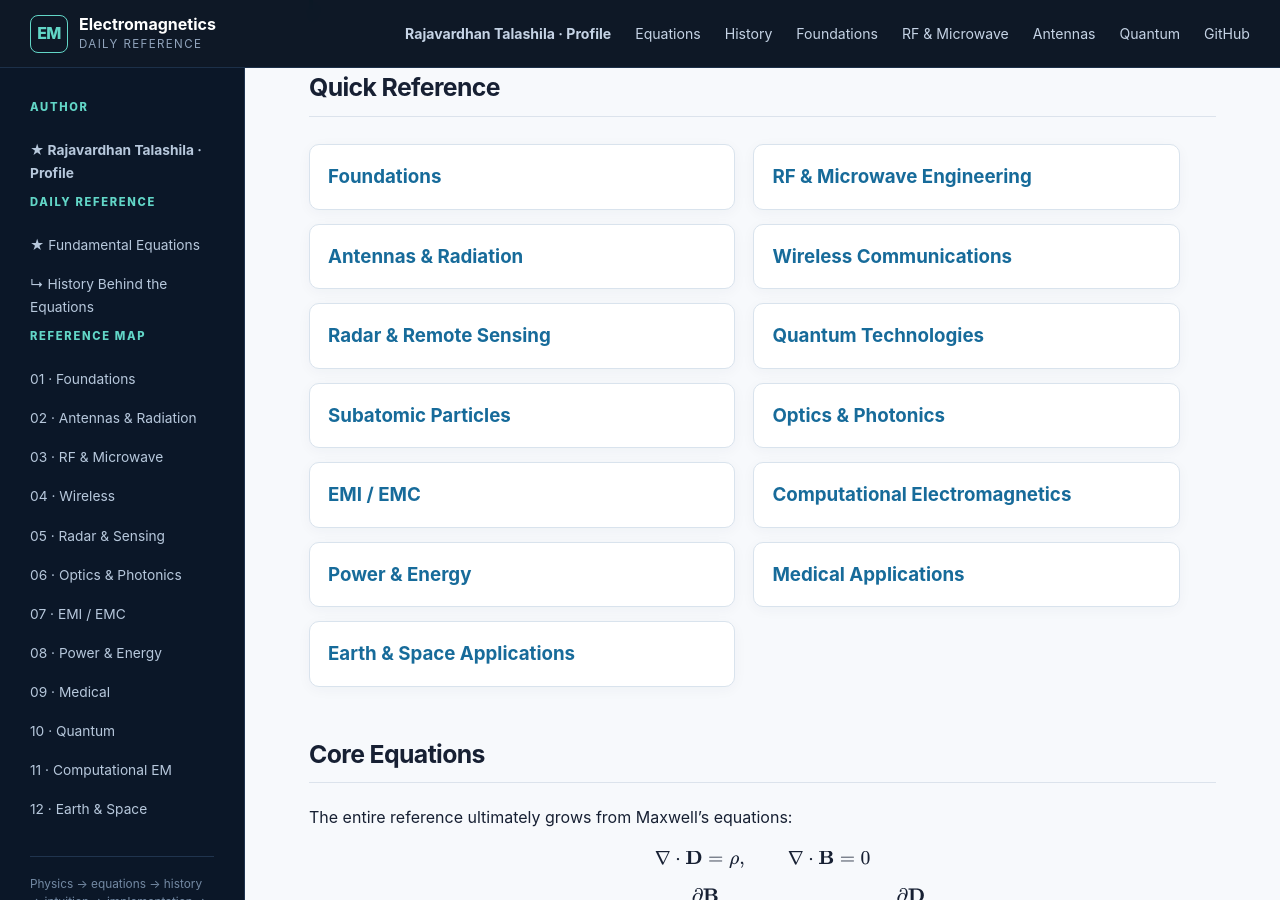
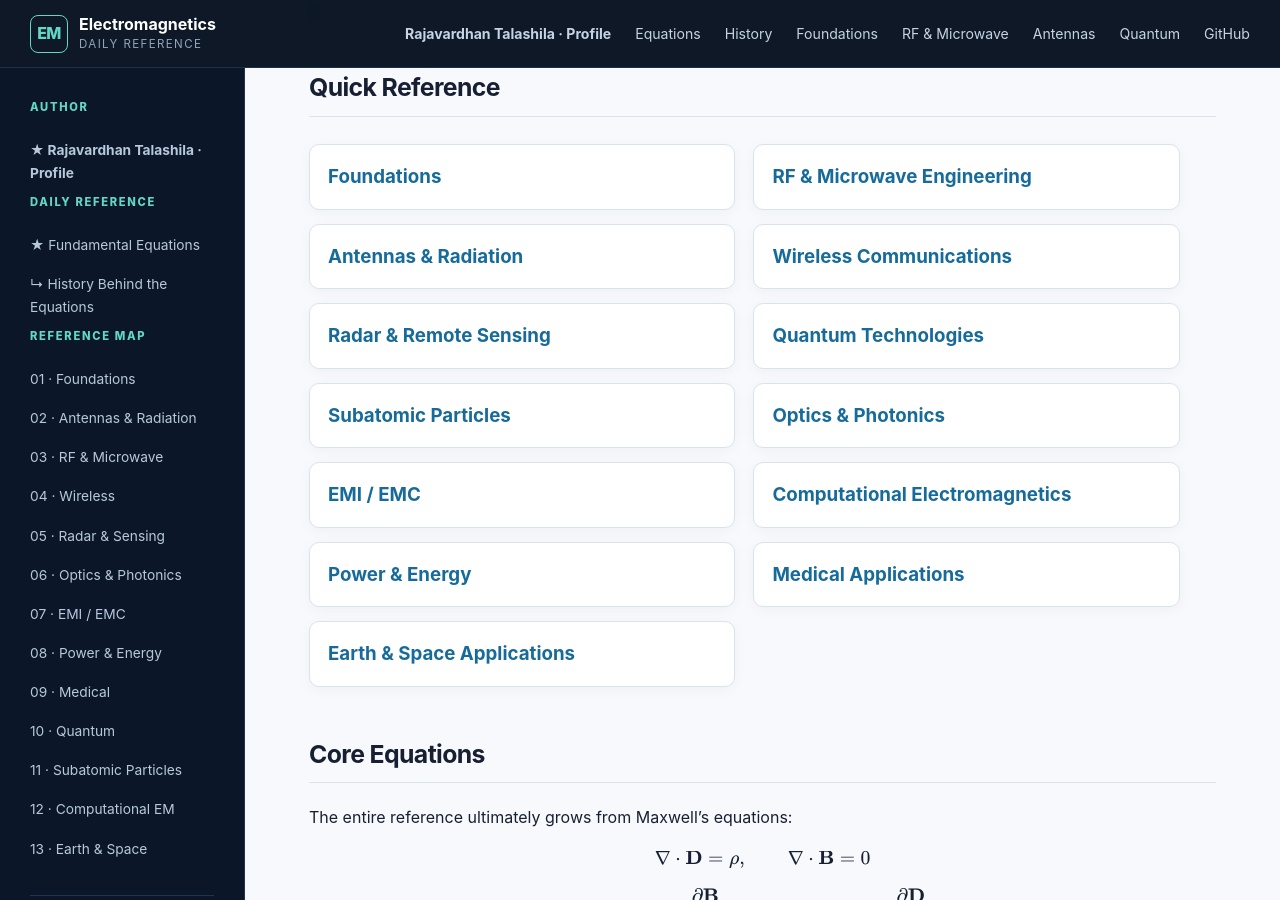
Before and after one commit to RajavardhanT/Electromagnetics_Applications, a Jekyll site: the page built from index.md, in a window 1280 px wide and 900 px high, scrolled down 504 px. Built offline with Jekyll 4.4.1, drawn with Linux system fonts in a browser that asks for light colours; some of the changed text lies outside the part shown.

Commit message:
Add Subatomic Particles to reference navigation

```diff
--- a/_layouts/default.html
+++ b/_layouts/default.html
@@ -45,8 +45,9 @@
       <a href="{{ '/power-energy/' | relative_url }}">08 · Power & Energy</a>
       <a href="{{ '/medical/' | relative_url }}">09 · Medical</a>
       <a href="{{ '/quantum/' | relative_url }}">10 · Quantum</a>
-      <a href="{{ '/computational-em/' | relative_url }}">11 · Computational EM</a>
-      <a href="{{ '/earth-space/chandler-wobble-vlbi.html' | relative_url }}">12 · Earth & Space</a>
+      <a href="{{ '/subatomic-particles/' | relative_url }}">11 · Subatomic Particles</a>
+      <a href="{{ '/computational-em/' | relative_url }}">12 · Computational EM</a>
+      <a href="{{ '/earth-space/chandler-wobble-vlbi.html' | relative_url }}">13 · Earth & Space</a>
       <div class="sidebar-note">Physics → equations → history → intuition → implementation → application</div>
     </aside>
 
```
